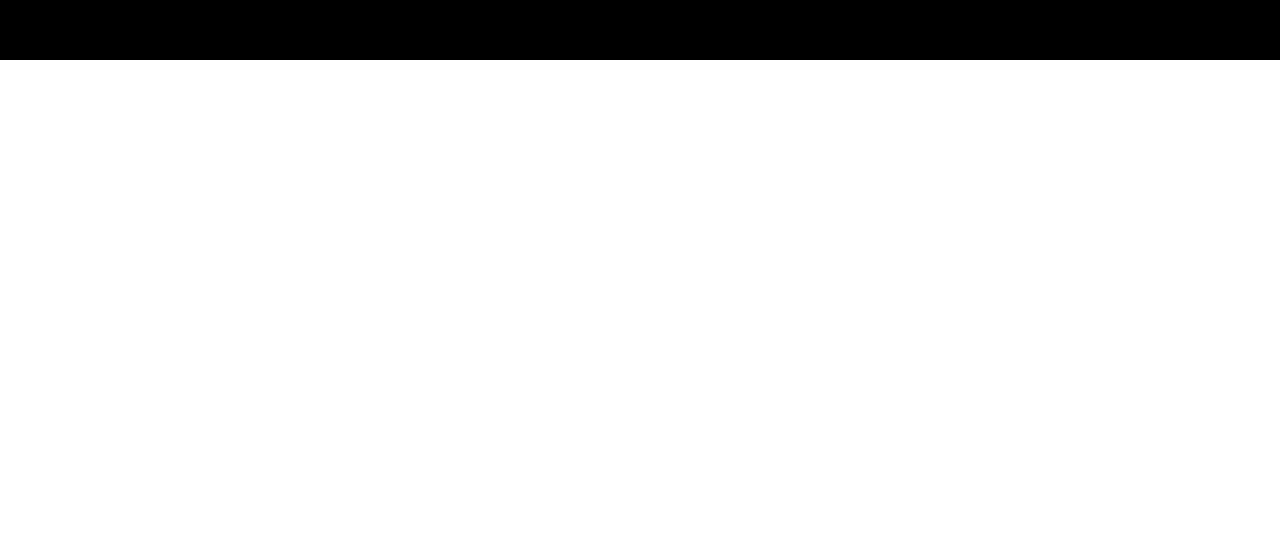
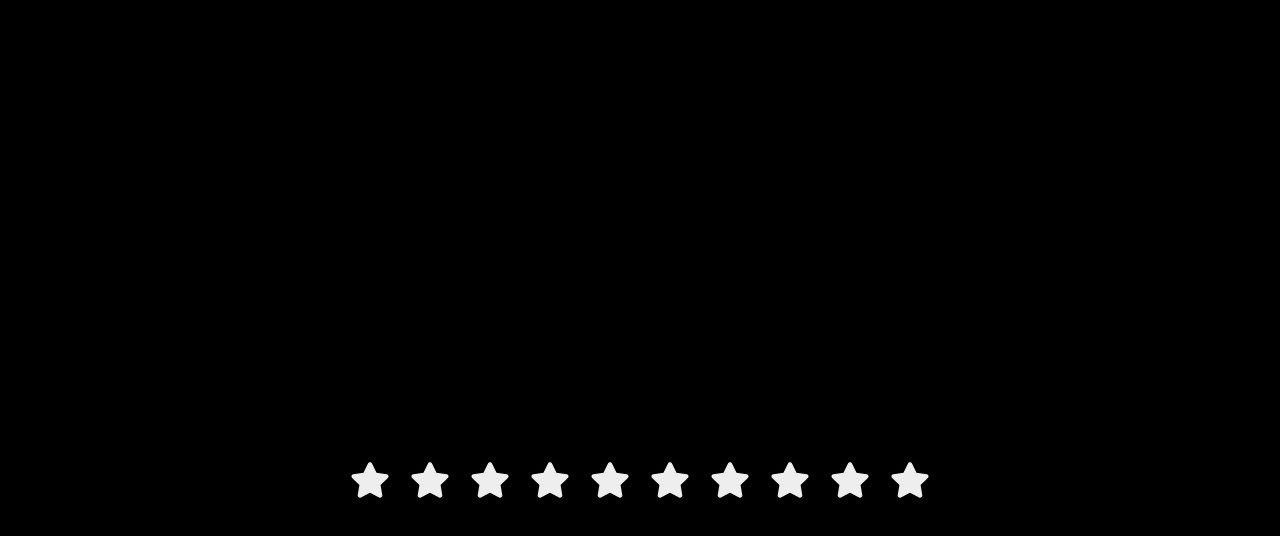
Before and after one commit to UmairBal/Accordian-in-React, a React (Create React App) app: page / in a window 1280 px wide. Shown: the part 1540-2076 px from the top of the page. Before the commit the page ends 1600 px from the top, so only its background shows below. Built offline with nearby package versions, Linux system fonts and the light colour scheme.

Commit message:
Rating Function Added

```diff
--- a/src/App.js
+++ b/src/App.js
@@ -1,13 +1,16 @@
 import './App.css';
+import React from 'react';
+
 import Accordian from './components/accordion';
 import RandomColor from './components/random_colors';
-
+import StarRating from './components/starRating';
 
 function App() {
   return (
     <div className="App">
       <Accordian />
       <RandomColor />
+      <StarRating noOfStars = {10}/>
     </div>
   );
 }
--- /dev/null
+++ b/src/components/starRating/index.jsx
@@ -0,0 +1,42 @@
+import React, { useState } from 'react';
+import { FaStar } from 'react-icons/fa';
+
+const StarRating = ({ noOfStars = 5 }) => {
+    const [rating, setRating] = useState(0);
+    const [hover, setHover] = useState(0);
+
+    function handleClick(getCurrentIndex) {
+        setRating(getCurrentIndex);
+    }
+
+    function handleMouseEnter(getCurrentIndex) {
+        setHover(getCurrentIndex);
+    }
+
+    function handleMouseLeave() {
+        setHover(0);
+    }
+
+
+    return (
+        <div style={{display: "flex", flexDirection:"row", background: "#000"}} className="wrapper star-wrapper">
+            {[...Array(noOfStars)].map((_, index) => {
+                const currentIndex = index + 1;
+
+                return (
+                    <FaStar
+                        key={currentIndex}
+                        onClick={() => handleClick(currentIndex)}
+                        onMouseEnter={() => handleMouseEnter(currentIndex)}
+                        onMouseLeave={handleMouseLeave}
+                        size={40}
+                        color={currentIndex <= (hover || rating) ? "#ffc107" : "#eee"}
+                        style={{ cursor: 'pointer' }}
+                    />
+                );
+            })}
+        </div>
+    );
+};
+
+export default StarRating;
--- /dev/null
+++ b/src/components/starRating/styles.css
@@ -0,0 +1,3 @@
+FaStar{
+    float: left;
+}
```
Also changed, not shown: package.json (+5 -4 lines), 1 other file (tests, documents, lock files or other folders).
